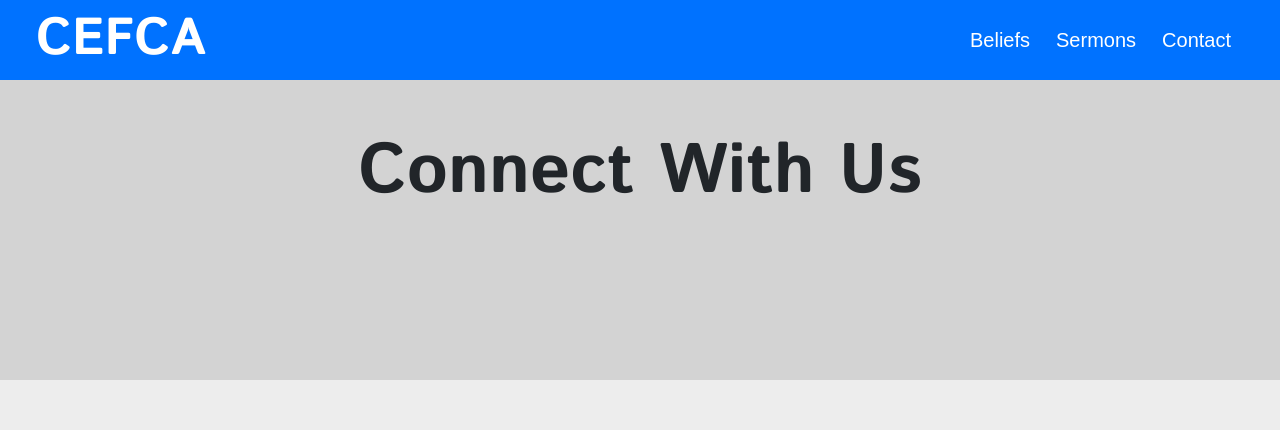
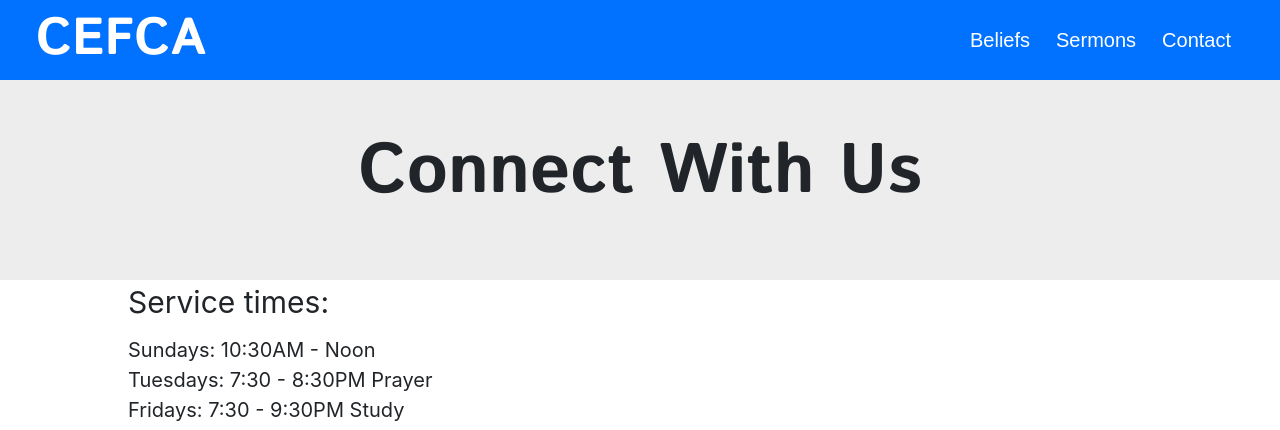
Before and after one commit to tensoncai/cefca, a React (Create React App) app: page /contact in a window 1280 px wide. Shown: the top 430 px of the page. Built offline with nearby package versions, Linux system fonts and the light colour scheme; no server answers; what aws-s3 would draw is missing.

Commit message:
changed css

```diff
--- a/src/CSS/Styling.css
+++ b/src/CSS/Styling.css
@@ -81,7 +81,7 @@
   overflow: hidden;
   background-position: center;
   background-repeat: no-repeat;
-  height: 400px;
+  height: 200px;
   background-color: #ededed;
 }
 
@@ -98,8 +98,6 @@
   text-align: center;
   font-family: 'Istok Web', sans-serif;
   padding-top: 40px;
-  background-color: lightgray;
-  height: 300px;
 }
 
 #eventButtonStyle {
```
